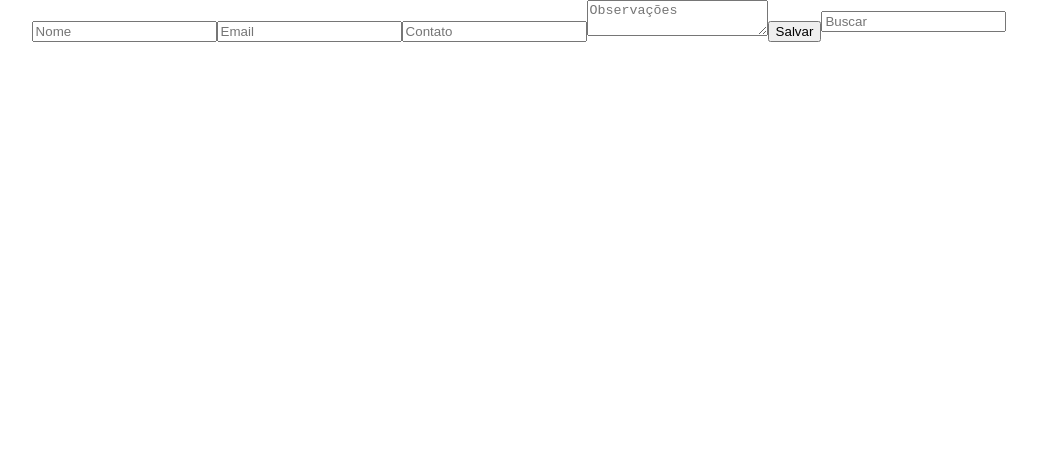
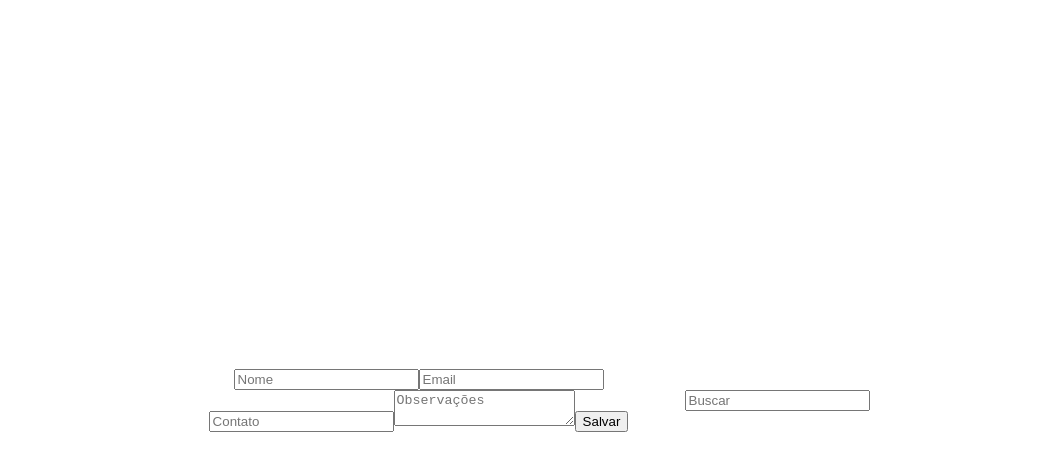
Before and after one commit to dayannealcantara/AgendaContato, a Next.js app: page / in a window 1280 px wide. Shown: the top 470 px of the page, without its empty margins (121-1158 px from the left). Built offline with nearby package versions, Linux system fonts and the light colour scheme.

Commit message:
estilizando tafg form

```diff
--- a/styles/Home.module.scss
+++ b/styles/Home.module.scss
@@ -2,4 +2,11 @@
   display: flex;
   justify-content: center;
   align-items: center;
+  height: 100vh;
+
+  form {
+    width: 500px;
+    margin-right: 1rem;
+    text-align: center;
+  }
 }
```
